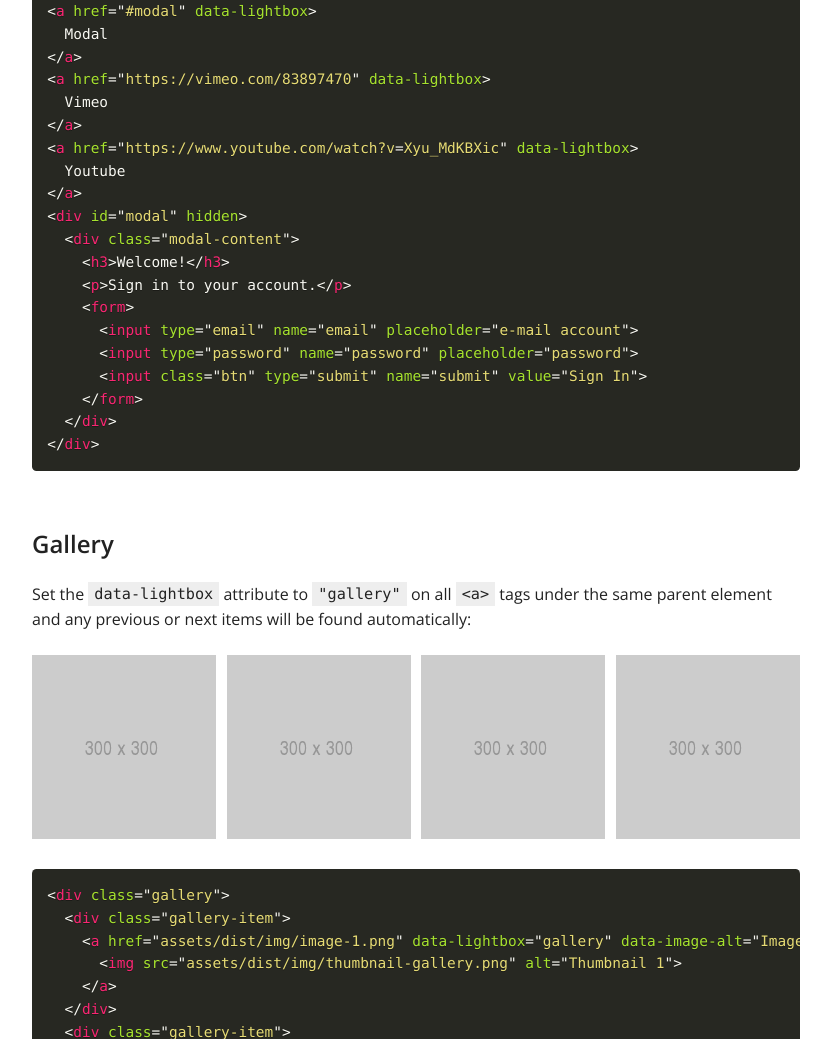
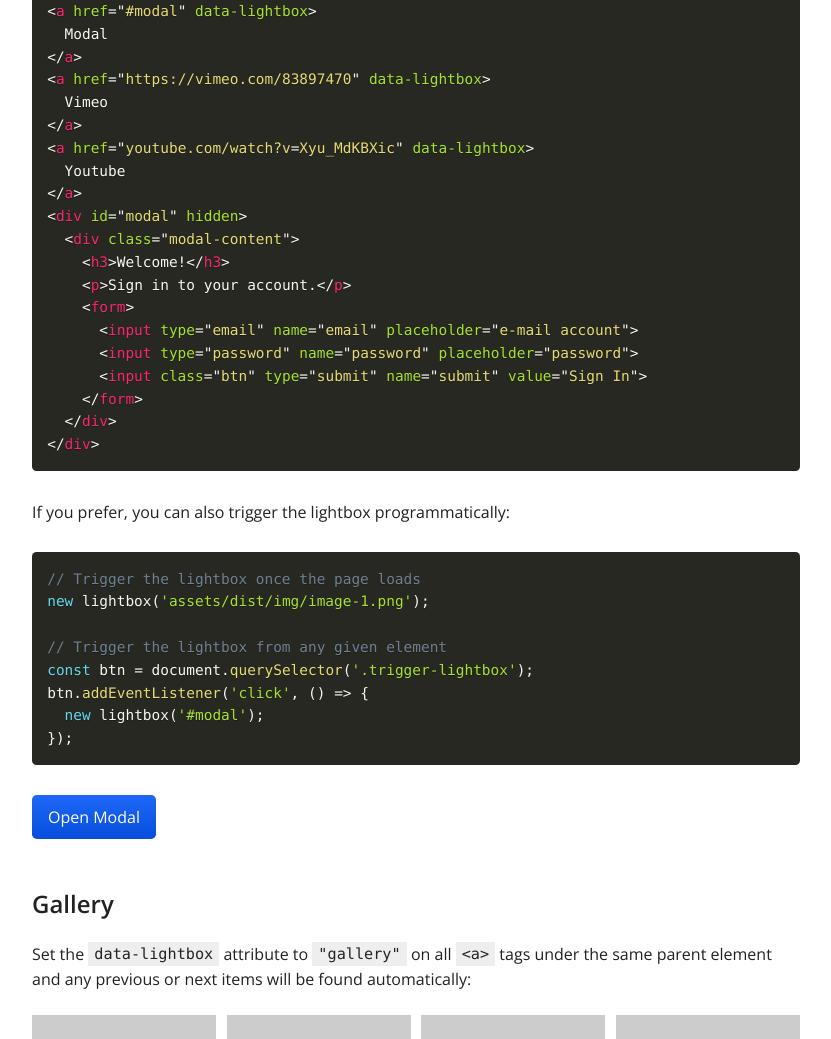
Before and after one commit to victordieggo/lightbox.js, a website: page index.html in a window 1280 px wide. Shown: the part 1137-2176 px from the top of the page, without its empty margins (224-1055 px from the left). Drawn offline with nearby package versions, Linux system fonts and the light colour scheme; files whose address does not match are found by name.

Commit message:
Update documentation and examples

```diff
--- /dev/null
+++ b/assets/src/js/main.js
@@ -0,0 +1,19 @@
+/* =====================================================================
+ * MAIN JS
+ * =====================================================================
+ * 1. Open modal
+ * ===================================================================*/
+
+(function () {
+  'use strict';
+
+  /* ---------------------------------------------------------------------
+   * 1. Open modal
+   * -------------------------------------------------------------------*/
+
+  const btn = document.querySelector('.trigger-lightbox');
+  btn.addEventListener('click', () => {
+    new lightbox('#modal');
+  });
+
+}());
--- a/assets/src/js/vendor/smooth-scroll.js
+++ b/assets/src/js/vendor/smooth-scroll.js
@@ -1,7 +1,6 @@
 /* =====================================================================
  * SMOOTHSCROLL
  * ===================================================================*/
-/*global window, document, clearInterval, setInterval*/
 
 (function () {
     'use strict';
--- a/index.html
+++ b/index.html
@@ -67,7 +67,7 @@
         <a class="btn" href="https://vimeo.com/83897470" data-lightbox>
           Vimeo
         </a>
-        <a class="btn" href="https://www.youtube.com/watch?v=Xyu_MdKBXic" data-lightbox>
+        <a class="btn" href="youtube.com/watch?v=Xyu_MdKBXic" data-lightbox>
           Youtube
         </a>
         <div id="modal" hidden>
@@ -92,7 +92,7 @@
 &lt;a href="https://vimeo.com/83897470" data-lightbox>
   Vimeo
 &lt;/a>
-&lt;a href="https://www.youtube.com/watch?v=Xyu_MdKBXic" data-lightbox>
+&lt;a href="youtube.com/watch?v=Xyu_MdKBXic" data-lightbox>
   Youtube
 &lt;/a>
 &lt;div id="modal" hidden>
@@ -106,6 +106,22 @@
     &lt;/form>
   &lt;/div>
 &lt;/div></code></pre>
+      <br/>
+      <p>If you prefer, you can also trigger the lightbox programmatically:</p>
+      <br/>
+      <pre><code class="language-javascript">// Trigger the lightbox once the page loads
+new lightbox('assets/dist/img/image-1.png');
+
+// Trigger the lightbox from any given element
+const btn = document.querySelector('.trigger-lightbox');
+btn.addEventListener('click', () => {
+  new lightbox('#modal');
+});
+</code></pre>
+      <br/>
+      <button class="btn trigger-lightbox">
+        Open Modal
+      </button>
     </section>
 
     <section id="gallery" class="section">
```
Also changed, not shown: README.md, assets/dist/js/main.js, 1 other file.
